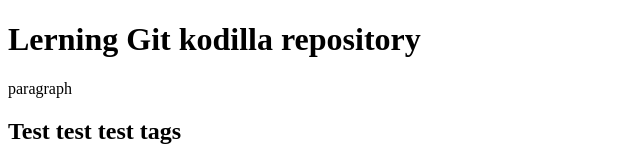
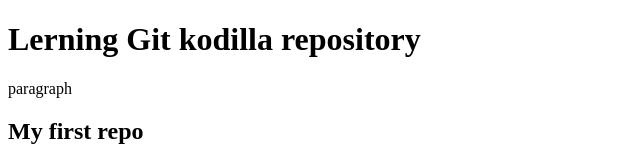
Before and after one commit to markal84/7.6, a plain HTML site: page index.html in a window 1280 px wide. Shown: the top 162 px of the page, without its empty margins (0-640 px from the left). Drawn offline with nearby package versions, Linux system fonts and the light colour scheme; files that its build step writes are made by us from their sources.

Commit message:
Update index.html

```diff
--- a/index.html
+++ b/index.html
@@ -11,7 +11,7 @@
             <header>
                     <h1>Lerning Git kodilla repository</h1>
                      <p>paragraph</p>
-                    <h2>Test test test tags</h2>
+                    <h2>My first repo</h2>
                     <nav>
                         <ul>
                             <li><a href="#">Menu1</a></li>
```
